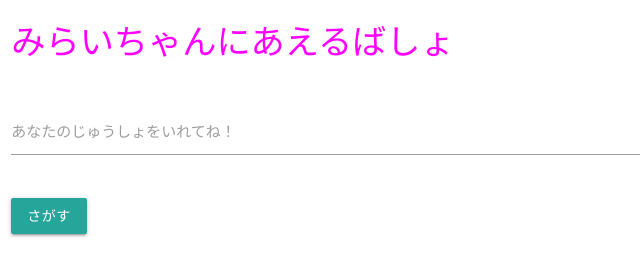
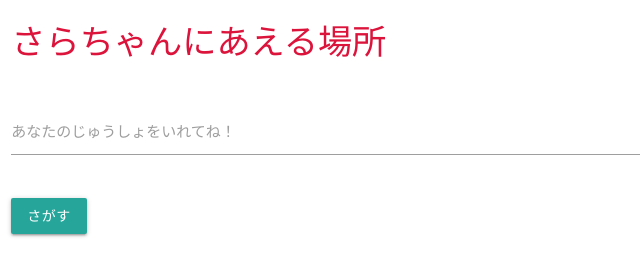
Before and after one commit to prickathon/shop-search, a plain HTML site: page index.html in a window 1280 px wide. Shown: the whole page, without its empty margins (0-640 px from the left). Drawn offline with nearby package versions, Linux system fonts and the light colour scheme.

Commit message:
closed #6 方法は最悪だが、キャラクターごとに色が変わるようになった

```diff
--- a/index.html
+++ b/index.html
@@ -25,9 +25,9 @@
     <div class="row">
         <div class="col s12 m12">
             <span class="flow-text">
+                <!-- らぁらちゃんはもういないんだ・・・ -->
                 <h4>
-                    <!-- らぁらちゃんはもういないんだ・・・ -->
-                    <font color="fuchsia">みらいちゃんにあえるばしょ</font>
+                    <font id="title-color"></font>
                 </h4>
             </span>
         </div>
--- a/main.js
+++ b/main.js
@@ -1,6 +1,50 @@
 // forked from dairoza's "2018-02-11 1st" http://jsdo.it/dairoza/SrI8
+
+
+const CharaData = {
+    0: {
+        'chara_name': 'みらい',
+        'title_color': 'HotPink',
+        'panel_color': 'pink darken-1',
+    },
+    1: {
+        'chara_name': 'えも',
+        'title_color': 'DeepSkyBlue',
+        'panel_color': 'yellow darken-1',
+    },
+    2: {
+        'chara_name': 'りんか',
+        'title_color': 'MediumPurple',
+        'panel_color': 'indigo darken-3',
+    },
+    3: {
+        'chara_name': 'あんな',
+        'title_color': 'Tomato',
+        'panel_color': 'red darken-1',
+    },
+    4: {
+        'chara_name': 'さら',
+        'title_color': 'Crimson',
+        'panel_color': 'teal darken-3',
+    },
+    /*
+    number: {
+        'chara_name': 'charaname',
+        'title_color': font_color,
+        'panel_color': materialize_panel_color,
+    },
+    */
+}
+var current_color = -1;
+
+window.onload = () => {
+    current_color = Math.floor(Math.random() * Object.keys(CharaData).length);
+    var chara_name = CharaData[current_color]['chara_name'];
+    document.getElementById('title-color').innerHTML = `${chara_name}ちゃんにあえる場所`;
+    document.getElementById('title-color').style.color = CharaData[current_color]['title_color'];
+}
+
 //ボタンが押されたら呼ばれる処理
-
 function search_shop() {
     document.getElementById('search-result').innerHTML = "システム接続中でーす!";
     var text = document.getElementById('search-query').value;
@@ -19,11 +63,12 @@ function request(text) {
 function receiveJson(json) {
     var output = "";
 
+    current_panel_color = CharaData[current_color]['panel_color']
     for (var i = 0; i < json.response.length; i++) {
         // 神ガチャはもう無いんだ…
         var name = json.response[i].name;
         var address = json.response[i].address;
-        output += `<div class="card-panel pink lighten-2">
+        output += `<div class="card-panel ${current_panel_color}">
             <p class="white-text shopName">${name}
             </p><p class="white-text shopAdress">${address}
             </p></div>`;
```
